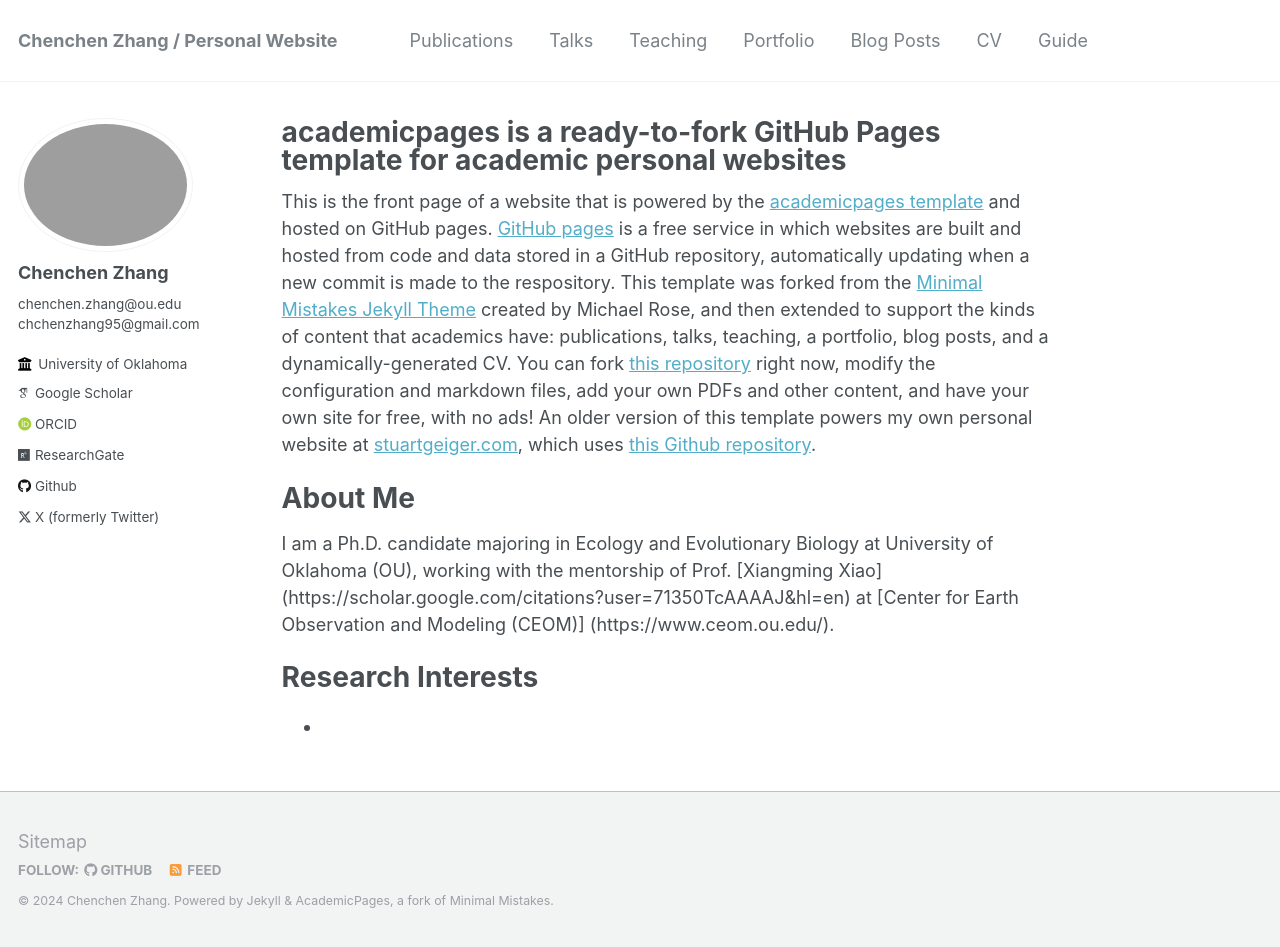
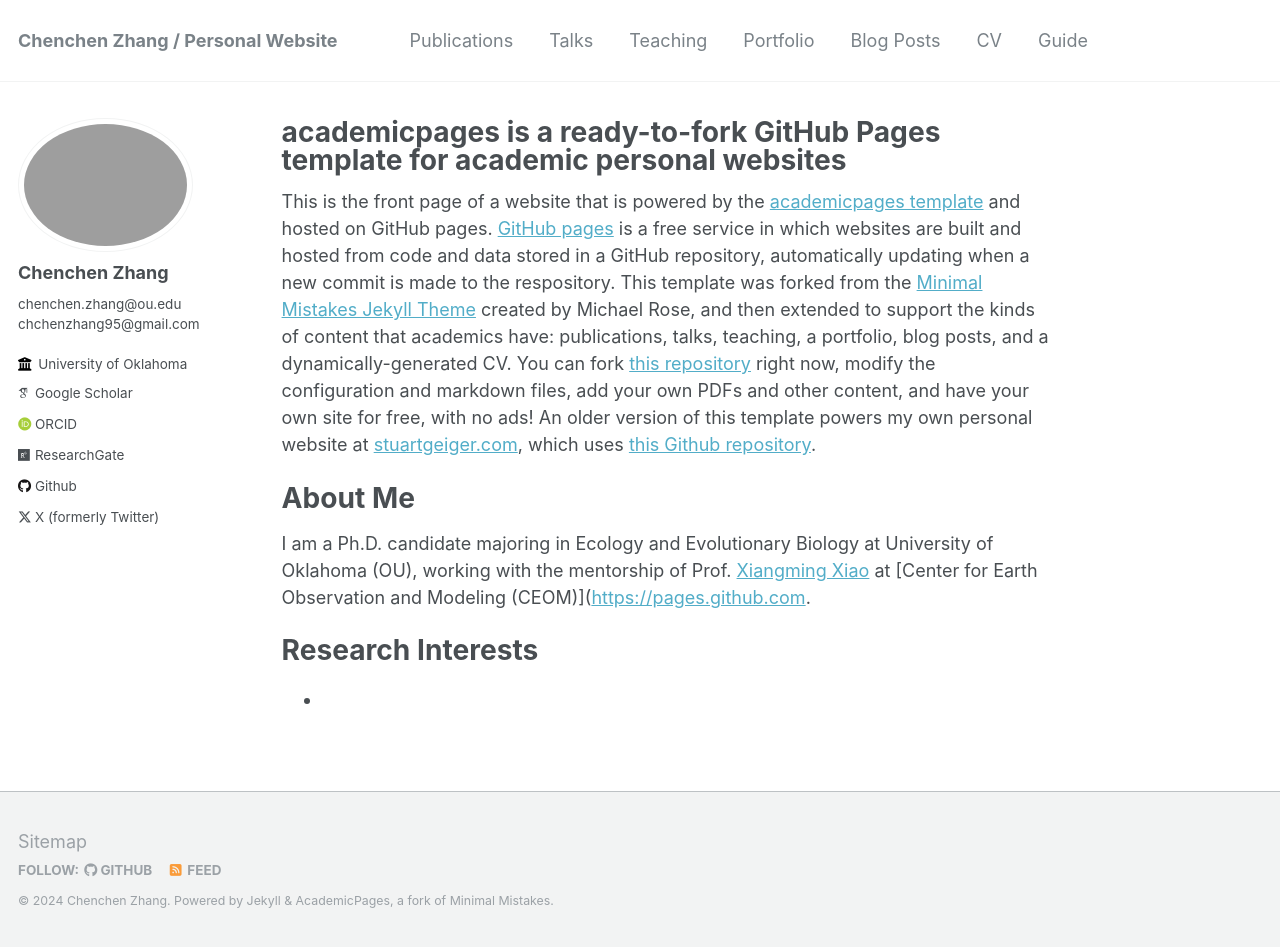
Before and after one commit to rszcc/rszcc.github.io, a Jekyll site: the page built from _pages/about.md, in a window 1280 px wide and 947 px high. Built offline with Jekyll 4.4.1, drawn with Linux system fonts in a browser that asks for light colours; some web fonts are replaced; part of the change alters nothing that is shown.

Commit message:
Update about.md

```diff
--- a/_pages/about.md
+++ b/_pages/about.md
@@ -11,7 +11,7 @@ This is the front page of a website that is powered by the [academicpages templa
 
 About Me
 ======
-I am a Ph.D. candidate majoring in Ecology and Evolutionary Biology at University of Oklahoma (OU), working with the mentorship of Prof. [Xiangming Xiao] (https://scholar.google.com/citations?user=71350TcAAAAJ&hl=en) at [Center for Earth Observation and Modeling (CEOM)] (https://www.ceom.ou.edu/).
+I am a Ph.D. candidate majoring in Ecology and Evolutionary Biology at University of Oklahoma (OU), working with the mentorship of Prof. [Xiangming Xiao](https://scholar.google.com/citations?user=71350TcAAAAJ&hl=en) at [Center for Earth Observation and Modeling (CEOM)]([https://pages.github.com](https://www.ceom.ou.edu/).
 
 Research Interests
 ======
```
